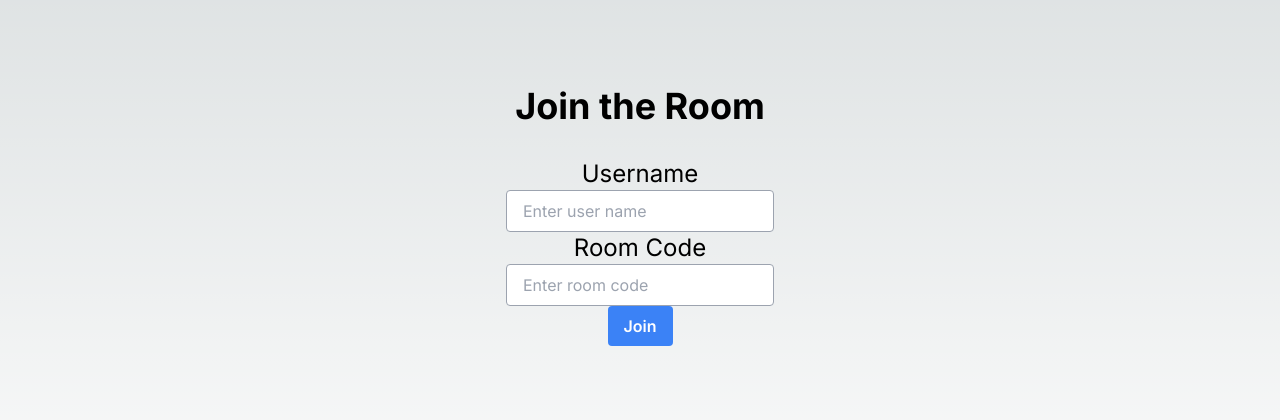
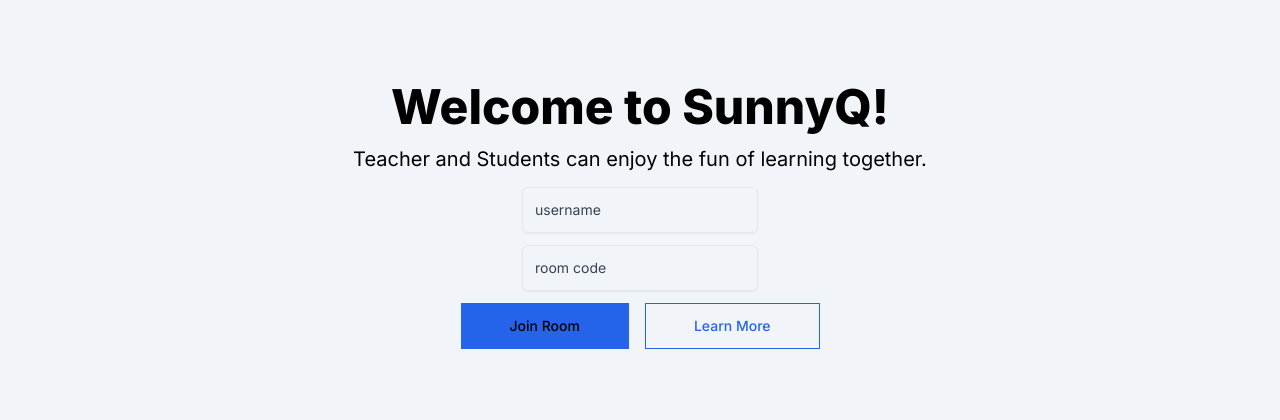
Before and after one commit to alexlam184/sunnyq, a Next.js app: page /client in a window 1280 px wide. Shown: the part 184-604 px from the top of the page. Built offline with nearby package versions, Linux system fonts and the light colour scheme; no server answers.

Commit message:
feat: add alert message component

```diff
--- a/src/components/client/ClientIdle.tsx
+++ b/src/components/client/ClientIdle.tsx
@@ -8,6 +8,7 @@
 import React, { useState } from 'react';
 import Button from '../ui/Button';
 import InputField from '../ui/InputField';
+import AttentionAlert from '../ui/AttentionAlert';
 
 export default function ClientIdle() {
   const [roomCode, setRoomCode] = useState<string>('');
@@ -52,20 +53,39 @@
   };
 
   return (
-    /*     <section className='bg-white'>
+    <section className='bg-slate-100'>
       <div className='mx-auto max-w-screen-xl px-4 py-32 lg:flex lg:h-screen lg:items-center'>
-        <div className='mx-auto max-w-xl text-center'>
+        <div className='mx-auto max-w-xl text-center space-y-3'>
           <h1 className='text-3xl font-extrabold sm:text-5xl text-black'>
             Welcome to SunnyQ!
           </h1>
-
           <p className='mt-4 sm:text-xl/relaxed text-black'>
             Teacher and Students can enjoy the fun of learning together.
           </p>
+          <div className='flex items-center justify-center'>
+            <InputField
+              type='text'
+              title='username'
+              onChange={(e) => {
+                setUsername(e.target.value);
+              }}
+            />
+          </div>
+          <div className='flex items-center justify-center'>
+            <InputField
+              type='text'
+              title='room code'
+              onChange={(e) => {
+                setRoomCode(e.target.value);
+              }}
+            />
+          </div>
           <div className='mt-8 flex flex-wrap justify-center gap-4'>
             <Button
               buttonText='Join Room'
-              onClick={() => {}}
+              onClick={() => {
+                handleJoinClick();
+              }}
               buttonType='base'
             />
             <Button
@@ -76,35 +96,6 @@
           </div>
         </div>
       </div>
-    </section> */
-    <div className='flex flex-col items-center justify-center h-screen'>
-      <h1 className='text-4xl font-bold mb-8'>Join the Room</h1>
-      <div className='text-2xl'>Username</div>
-      <input
-        type='text'
-        value={username}
-        onChange={(e) => {
-          setUsername(e.target.value);
-        }}
-        className='border border-gray-400 rounded px-4 py-2 text-black'
-        placeholder='Enter user name'
-      />
-      <div className='text-2xl'>Room Code</div>
-      <input
-        type='text'
-        value={roomCode}
-        onChange={(e) => {
-          setRoomCode(e.target.value);
-        }}
-        className='border border-gray-400 rounded px-4 py-2 text-black'
-        placeholder='Enter room code'
-      />
-      <button
-        className='bg-blue-500 hover:bg-blue-600 text-white font-semibold py-2 px-4 rounded'
-        onClick={handleJoinClick}
-      >
-        Join
-      </button>
-    </div>
+    </section>
   );
 }
--- a/src/components/host/HostCreateRoom.tsx
+++ b/src/components/host/HostCreateRoom.tsx
@@ -239,7 +239,7 @@
   };
 
   return (
-    <section className='bg-white'>
+    <section className='bg-slate-100'>
       <div className='mx-auto max-w-screen-xl px-4 py-32 lg:flex lg:h-screen lg:items-start'>
         <div className='mx-auto max-w-xl'>
           <h1 className='text-3xl font-extrabold sm:text-5xl text-black'>
@@ -266,9 +266,7 @@
             <TextInputField />
           ) : question.type === QUESTION.OpenEnd ? (
             <OpenEndField />
-          ) : (
-            ''
-          )}
+          ) : null}
           <div className='mt-8 flex flex-wrap gap-4 justify-center'>
             <Button
               buttonText='Create'
--- a/src/components/host/HostIdle.tsx
+++ b/src/components/host/HostIdle.tsx
@@ -4,13 +4,13 @@
 import Button from '../ui/Button';
 
 export default function HostIdle() {
-  const { setPageState: setGame } = usePageStateStore();
+  const { setPageState } = usePageStateStore();
   const handleCreateRoom = () => {
-    setGame(PAGESTATE.createRoom);
+    setPageState(PAGESTATE.createRoom);
   };
 
   return (
-    <section className='bg-white'>
+    <section className='bg-slate-100'>
       <div className='mx-auto max-w-screen-xl px-4 py-32 lg:flex lg:h-screen lg:items-center'>
         <div className='mx-auto max-w-xl text-center'>
           <h1 className='text-3xl font-extrabold sm:text-5xl text-black'>
--- a/src/components/host/HostStart.tsx
+++ b/src/components/host/HostStart.tsx
@@ -5,7 +5,7 @@
   const { getRoomCode, getUsers, getHost, getQuestion } = useRoomStore();
 
   return (
-    <div className='flex flex-col items-center justify-center h-screen'>
+    <div className='flex flex-col items-center justify-center h-screen bg-slate-100'>
       <h1 className='text-4xl font-bold mb-8'>Join the Room</h1>
       <p className='text-2xl mb-4'>
         Code:
--- /dev/null
+++ b/src/components/ui/AttentionAlert.tsx
@@ -0,0 +1,33 @@
+import React from 'react';
+
+interface AttentionAlertProps {
+  title: string;
+  subtitle: string;
+}
+
+const AttentionAlert: React.FC<AttentionAlertProps> = ({ title, subtitle }) => {
+  return (
+    <div className='flex w-full max-w-sm overflow-hidden bg-white rounded-lg shadow-md dark:bg-gray-800'>
+      <div className='flex items-center justify-center w-12 bg-yellow-400'>
+        <svg
+          className='w-6 h-6 text-white fill-current'
+          viewBox='0 0 40 40'
+          xmlns='http://www.w3.org/2000/svg'
+        >
+          <path d='M20 3.33331C10.8 3.33331 3.33337 10.8 3.33337 20C3.33337 29.2 10.8 36.6666 20 36.6666C29.2 36.6666 36.6667 29.2 36.6667 20C36.6667 10.8 29.2 3.33331 20 3.33331ZM21.6667 28.3333H18.3334V25H21.6667V28.3333ZM21.6667 21.6666H18.3334V11.6666H21.6667V21.6666Z' />
+        </svg>
+      </div>
+
+      <div className='px-4 py-2 -mx-3'>
+        <div className='mx-3'>
+          <span className='font-semibold text-yellow-400 dark:text-yellow-300'>
+            {title}
+          </span>
+          <p className='text-sm text-gray-600 dark:text-gray-200'>{subtitle}</p>
+        </div>
+      </div>
+    </div>
+  );
+};
+
+export default AttentionAlert;
```
